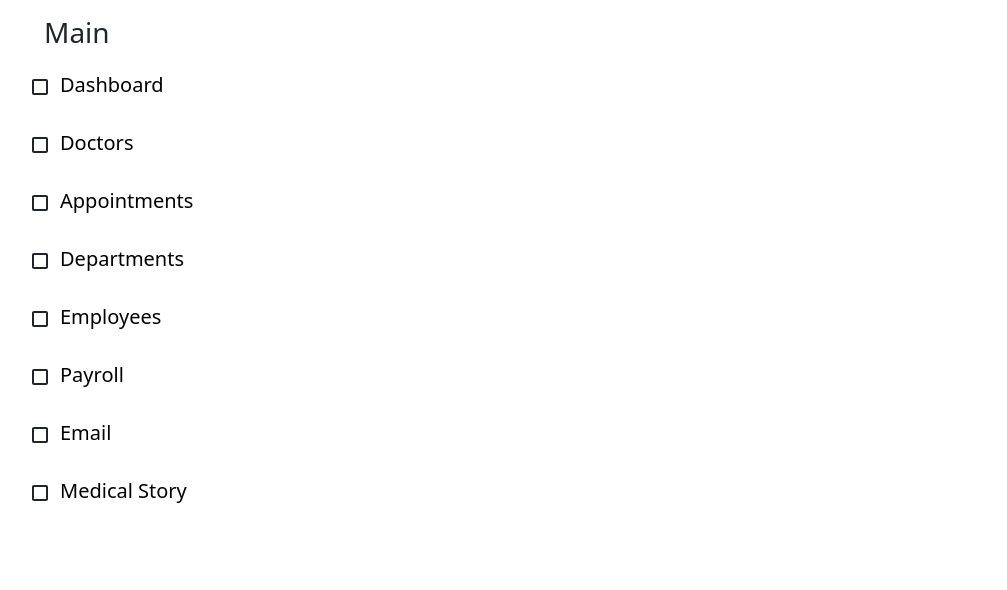
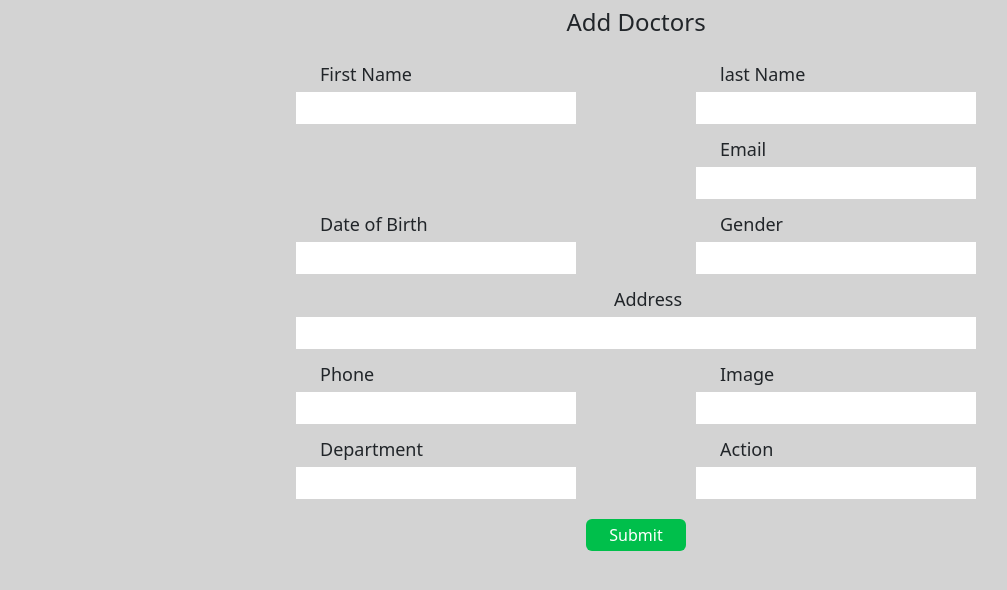
Before and after one commit to heriya-ahmed-dev/Hospital-managment-system, a React (Vite) app: page / in a window 1280 px wide. Shown: the top 590 px of the page, without its empty margins (4-1011 px from the left). Built offline with nearby package versions, Linux system fonts and the light colour scheme.

Commit message:
Doctors page added

```diff
--- a/package.json
+++ b/package.json
@@ -14,6 +14,7 @@
     "@emotion/styled": "^11.14.1",
     "@mui/icons-material": "^9.4.0",
     "@tailwindcss/vite": "^4.3.3",
+    "axios": "^1.20.0",
     "bootstrap": "^5.3.8",
     "react": "^19.2.8",
     "react-dom": "^19.2.8",
--- a/src/App.jsx
+++ b/src/App.jsx
@@ -2,11 +2,15 @@ import React from 'react'
 import Dashboard from './Componenets/Outlet/Dahsboard'
 import { BrowserRouter } from 'react-router-dom'
 import './App.css'
+import Doctors from './Componenets/Doctors/Doctors'
+import AddDoctors from './Componenets/Doctors/AddDoctors'
 const App = () => {
   return (
     <div>
       <BrowserRouter>
-          <Dashboard/>
+          {/* <Dashboard/> */}
+          {/* <Doctors/> */}
+          <AddDoctors/>
       </BrowserRouter>
     </div>
   )
--- /dev/null
+++ b/src/Componenets/Doctors/AddDoctors.jsx
@@ -0,0 +1,102 @@
+import React from 'react'
+import { useState,useeffect } from 'react'
+import axios from 'axios'
+const AddDoctors = () => {
+    const [addDocs,setAddDocs] = useState({
+      image: '',
+      firstname:'',
+      lastname: '',
+      email:'',
+      dob:'',
+      gender:'',
+      address:'',
+      phone:'',
+      department:'',
+      action:''
+    });
+
+    const handleSubmit = async(e) =>{
+        e.preventDefault();
+        axios.post('',addDocs)
+    }
+
+    const handleChange = (e) => {
+        setAddDocs({
+            ...addDocs,
+            [e.target.name] : e.target.value
+        })
+    }
+  return (
+    <form onClick={handleSubmit} className='bg-[#D3D3D3] h-screen'>
+           <h4 className='flex justify-center p-2'>Add Doctors</h4>
+           <div className='flex justify-center gap-[120px]'>
+                <div className='my-1'>
+                    <p className='ps-4 text-[18px] my-1'>First Name</p>
+                    <input className='bg-[white] w-[280px] h-[32px]' name='firstname'/>
+                </div>
+                <div className='my-1'>
+                    <p className='ps-4 text-[18px] my-1'>last Name</p>
+                    <input className='bg-[white] w-[280px]  h-[32px]' name='lastname'/>
+                </div>
+           </div>
+
+            <div className='flex justify-center gap-[120px]'>
+                <div className='my-1 ps-[280px] text-[18px] my-1'>
+
+                </div>
+                <div className='my-1'>
+                    <p className='ps-4 text-[18px] my-1'>Email</p>
+                    <input className='bg-[white] w-[280px]  h-[32px]' name='email'/>
+                </div>
+           </div>
+
+            <div className='flex justify-center gap-[120px]'>
+                <div className='my-1'>
+                    <p className='ps-4 text-[18px] my-1'>Date of Birth</p>
+                    <input className='bg-[white] w-[280px]  h-[32px]' name=''/>
+                </div>
+                <div className='my-1'>
+                    <p className='ps-4 text-[18px] my-1'>Gender</p>
+                    <input className='bg-[white] w-[280px]  h-[32px]'/>
+                </div>
+           </div>
+
+            <div className='flex justify-center'>
+                <div className='my-1'>
+                    <p className='ps-4 text-[18px] my-1 flex justify-center'>Address</p>
+                    <input className='bg-[white] w-[680px]  h-[32px]'/>
+                </div>
+           </div>
+
+            <div className='flex justify-center gap-[120px]'>
+                <div className='my-1'>
+                    <p className='ps-4 text-[18px] my-1'>Phone</p>
+                    <input className='bg-[white] w-[280px]  h-[32px]'/>
+                </div>
+                <div className='my-1'>
+                    <p className='ps-4 text-[18px] my-1'>Image</p>
+                    <input className='bg-[white] w-[280px]  h-[32px]'/>
+                </div>
+           </div>
+
+            <div className='flex justify-center gap-[120px]'>
+                <div className='my-1'>
+                    <p className='ps-4 text-[18px] my-1'>Department</p>
+                    <input className='bg-[white] w-[280px]  h-[32px]'/>
+                </div>
+                <div className='my-1'>
+                    <p className='ps-4 text-[18px] my-1'>Action</p>
+                    <input className='bg-[white] w-[280px]  h-[32px]'/>
+                </div>
+           </div>
+           <div className='flex justify-center my-3'>
+            <button className='bg-[#00BF4B] hover:bg-[green] w-[100px] text-white py-1 rounded-2'>Submit</button>
+           </div>
+
+
+
+    </form>
+  )
+}
+
+export default AddDoctors
--- /dev/null
+++ b/src/Componenets/Doctors/Doctors.jsx
@@ -0,0 +1,73 @@
+import React from 'react'
+import AddIcon from '@mui/icons-material/Add';
+import { useState,useEffect } from 'react';
+import axios from 'axios'
+const Doctors = () => {
+   const [doctors,setDoctors] = useState({
+      image: '',
+      firstname:'',
+      lastname: '',
+      email:'',
+      dob:'',
+      gender:'',
+      address:'',
+      phone:'',
+      department:'',
+      action
+
+   })
+
+   useEffect(()=>{
+      const HanldeGet = async() =>{
+      const response = await axios.get('');
+      setDoctors(response.data)
+   }
+   HanldeGet()
+   },[])
+
+
+  return (
+    <div>
+        <div className='flex justify-between m-3'>
+            <p className='text-[19px] fw-semibold'>Doctors</p>
+            <button className='flex bg-[#99C3FF] mx-3 rounded-3 px-2 pt-1 text-[22px] h-[35px] text-white hover:bg-[blue]'>
+                <AddIcon/>
+                <p className='text-[17px]'>Add Doctors</p>
+            </button>
+        </div>
+        <div className='flex gap-4 overflow-x-hidden mx-5 my-3'>
+            <h5>Image</h5>
+            <h5>First Name</h5>
+            <h5>Last Name</h5>
+            <h5>Email</h5>
+            <h5>DOB</h5>
+            <h5>Gender</h5>
+            <h5>Address</h5>
+            <h5>phone</h5>
+            <h5>Department</h5>
+            <h5>Action</h5>
+        </div>
+   {doctors.map((items)=>{
+    return(
+        <div key={items.id}>
+            <div className='flex gap-[36px] overflow-x-hidden mx-5 my-3 text-[17px]'>
+            <p><img src={items.image}/></p>
+            <p>{items.firstname}</p>
+            <p>{items.lastname}</p>
+            <p>{items.email}</p>
+            <p>{items.dob}</p>
+            <p>{items.gender}</p>
+            <p>{items.address}</p>
+            <p>{items.phone}</p>
+            <p>{items.department}</p>
+            <p>{items.action}</p>
+        </div>
+        </div>
+    )
+   })}
+
+    </div>
+  )
+}
+
+export default Doctors
```
Also changed, not shown: 1 other file (tests, documents, lock files or other folders).
